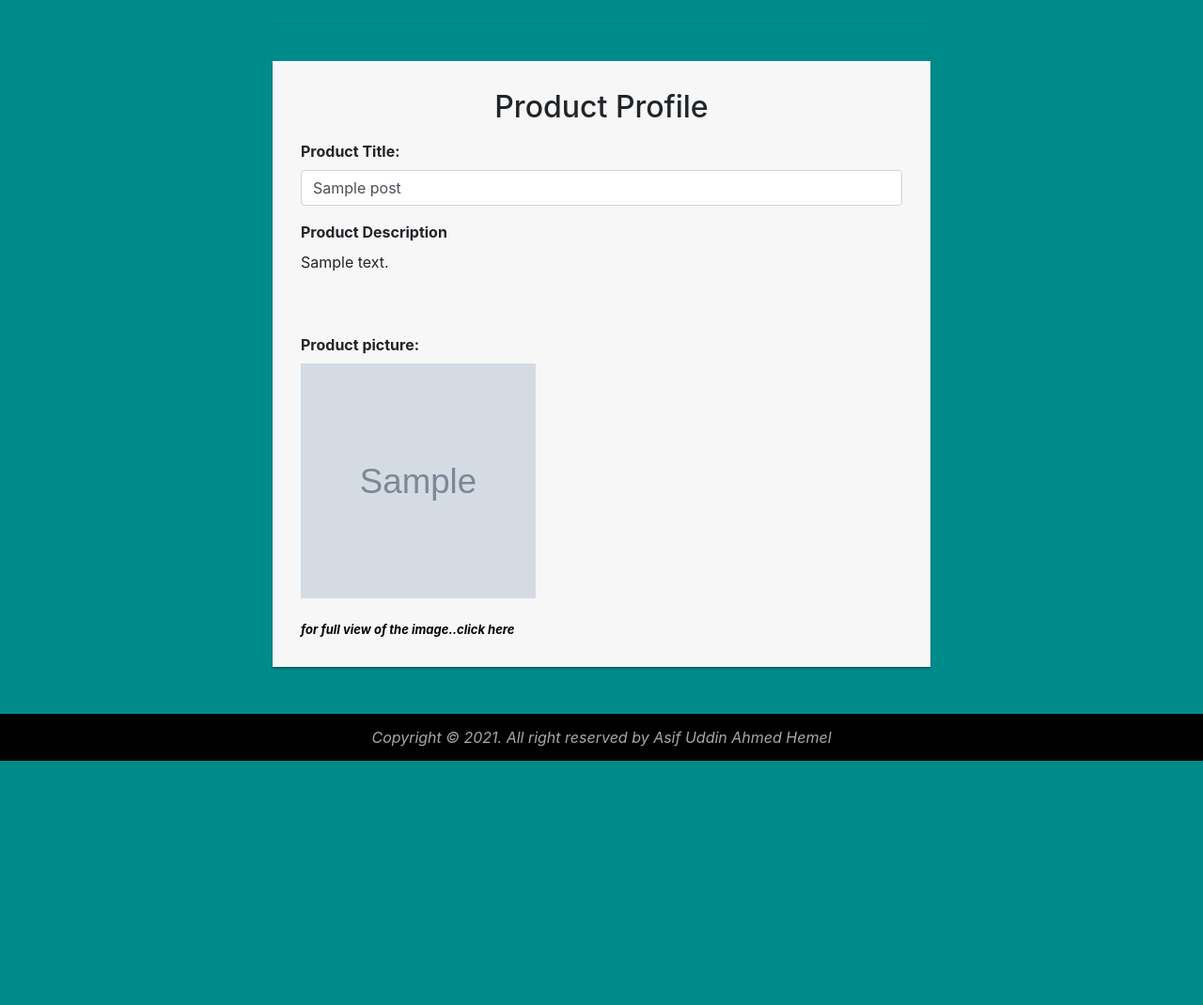
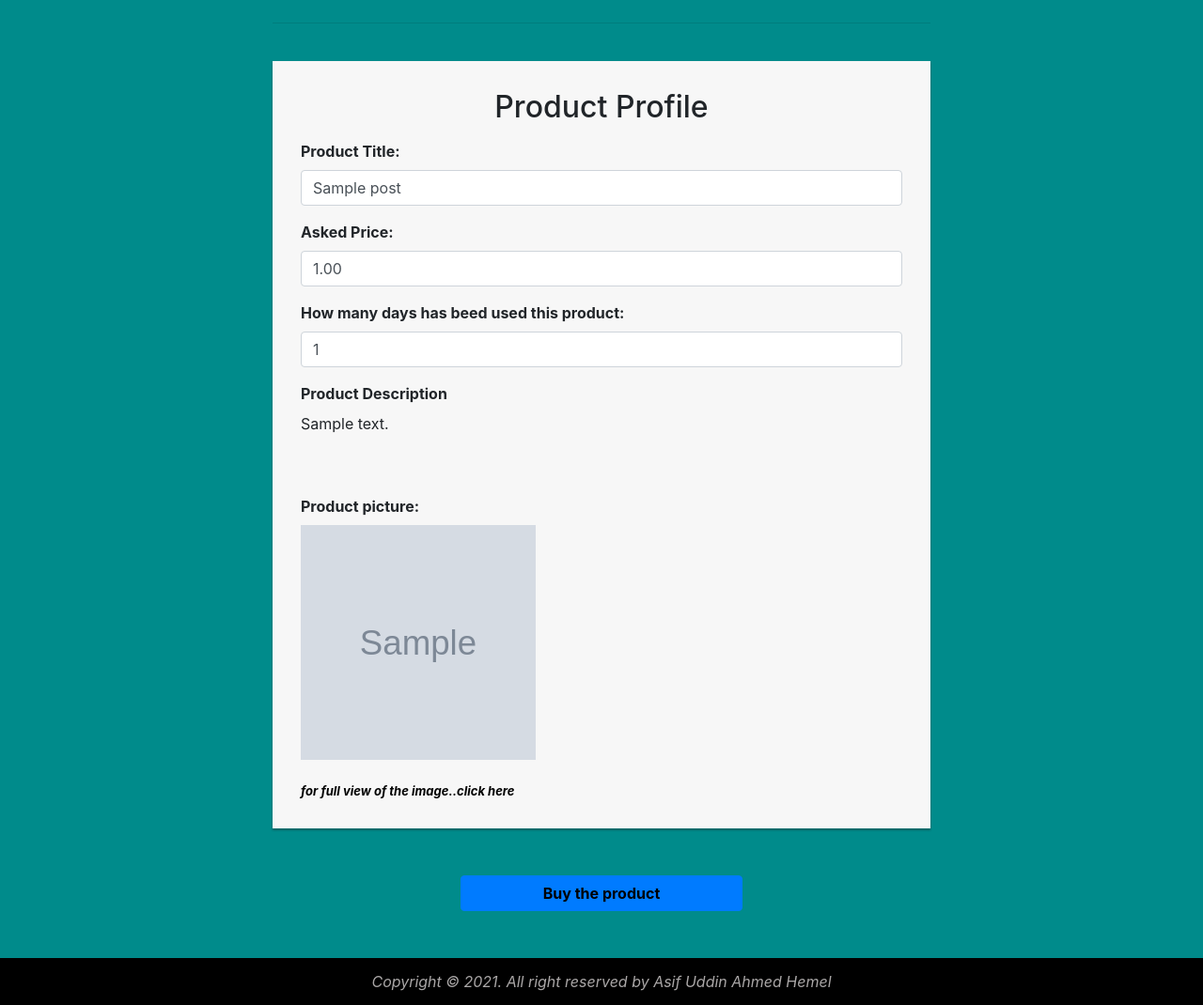
Before and after one commit to hemel18681/Django_Used_Product_Online_Shop, a Django app: page /post/1/ in a window 1280 px wide. Shown: the part 754-1824 px from the top of the page at 94% size. Before the commit the page ends 1564 px from the top, so only its background shows below. Run offline with Django 3.2, Linux system fonts and the light colour scheme; tables that the repository leaves empty hold one stand-in row (values such as "Sample post"); grey boxes marked "Sample" are stand-in pictures; some libraries are stand-ins or nearby versions; some web fonts are replaced.

Commit message:
upadte work need to be done

```diff
--- a/main_app/authenticate/admin.py
+++ b/main_app/authenticate/admin.py
@@ -4,7 +4,7 @@ from .models import user_info
 
 
 class show_on_admin(admin.ModelAdmin):
-    readonly_fields = ('user_join_date','user_name','user_mail','user_password','user_picture','thumbnail_preview','user_phone_number')
+    readonly_fields = ('user_join_date','user_name','user_mail','user_password','user_picture','thumbnail_preview','user_phone_number','user_card_number')
     def thumbnail_preview(self, obj):
         return obj.thumbnail_preview
 
--- a/main_app/authenticate/forms.py
+++ b/main_app/authenticate/forms.py
@@ -10,8 +10,9 @@ class uploadformuserpic_post(forms.ModelForm):
 class uploadformuserpic_get(forms.ModelForm):
     class Meta:
         model = user_info
-        fields = ('user_picture', 'user_password')
+        fields = ('user_picture', 'user_password','user_card_number')
         widgets = {
             'user_password' : forms.TextInput(attrs={'class': 'form-control', 'type': 'password'}),
             'user_picture' : forms.FileInput(attrs={'class': 'form-control','default': 'x' }),
+            'user_card_number' : forms.TextInput(attrs={'class': 'form-control'}),
         }
--- a/main_app/authenticate/models.py
+++ b/main_app/authenticate/models.py
@@ -10,6 +10,7 @@ class user_info(models.Model):
     user_picture = models.ImageField(upload_to='user_images/', blank=True, null=True)
     user_phone_number =  models.IntegerField(primary_key = True)
     user_join_date = models.DateField( auto_now_add=True)
+    user_card_number = models.IntegerField()
     def __str__(self):
         return self.user_name
 
--- a/main_app/authenticate/views.py
+++ b/main_app/authenticate/views.py
@@ -68,6 +68,7 @@ def auth_registration(request):
                 user_mail = request.POST['user_mail']
                 user_password = request.POST['user_password']
                 user_confirm_password = request.POST['user_confirm_password']
+                user_card_number = request.POST['user_card_number']
                 if user_info.objects.filter(user_phone_number=user_phone_number).exists():
                     messages.error(request,'You are already registered with this phone number.')
                 elif user_info.objects.filter(user_name=user_name).exists():
@@ -85,6 +86,7 @@ def auth_registration(request):
                     saverecord.user_mail = user_mail
                     saverecord.user_password = user_password
                     saverecord.user_picture = "hudai"
+                    saverecord.user_card_number = user_card_number
                     saverecord.save()
                     messages.success(request,"you have been registerd successfully.")
                     return redirect('home_page')
@@ -95,6 +97,7 @@ def auth_registration(request):
                 user_mail = request.POST['user_mail']
                 user_password = request.POST['user_password']
                 user_confirm_password = request.POST['user_confirm_password']
+                user_card_number = request.POST['user_card_number']
                 if user_info.objects.filter(user_phone_number=user_phone_number).exists():
                     messages.error(request,'You are already registered with this phone number.')
                 elif user_info.objects.filter(user_name=user_name).exists():
@@ -112,6 +115,7 @@ def auth_registration(request):
                     saverecord.user_mail = user_mail
                     saverecord.user_password = user_password
                     saverecord.user_picture = "hudai"
+                    saverecord.user_card_number = user_card_number
                     saverecord.save()
                     messages.success(request,"you have been registerd successfully.")
                     return redirect('home_page')
@@ -147,6 +151,7 @@ def user_edit_profile(request):
         form = uploadformuserpic_get(request.POST, request.FILES,instance=user_info.objects.filter(user_name=user_name).first())
         if form.is_valid():
             form.save()
+            messages.success(request,"Updated.")
     else:
         form = uploadformuserpic_get(instance=user_info.objects.filter(user_name=user_name).first())
     user_name = request.session['user_name']
--- a/main_app/main_app/settings.py
+++ b/main_app/main_app/settings.py
@@ -25,7 +25,7 @@ SECRET_KEY = 'psvx)w8up8khi-(sc*ptoad5p*awolto_@s!mwsscts(b9e9_d'
 # SECURITY WARNING: don't run with debug turned on in production!
 DEBUG = True
 
-ALLOWED_HOSTS = ['e3305866266c.ngrok.io','localhost','127.0.0.1','testserver']
+ALLOWED_HOSTS = ['a59e35ad49e4.ngrok.io','localhost','127.0.0.1','testserver']
 
 
 # Application definition
--- a/main_app/main_app/urls.py
+++ b/main_app/main_app/urls.py
@@ -12,4 +12,5 @@ urlpatterns = [
     path('admin_page/', views.admin_page, name='admin_page'),
     path('post/<int:post_id>/',views.post_view,name='post_details'),
     path('post_image/<int:post_id>/',views.indivisual_view_pic,name='indivisual_view'),
+
 ]+static(settings.MEDIA_URL,document_root=settings.MEDIA_ROOT)
--- a/main_app/post_details/admin.py
+++ b/main_app/post_details/admin.py
@@ -4,7 +4,7 @@ from django.contrib import admin
 from .models import pending_post, running_post
 
 class show_on_admin(admin.ModelAdmin):
-    readonly_fields = ('user_phone_number','post_title','post_description','post_picture','thumbnail_preview','post_bkash','post_given_date')
+    readonly_fields = ('user_phone_number','post_title','post_description','post_picture','thumbnail_preview','post_money','post_used_days','post_given_date')
     list_display = ('post_title', 'thumbnail_preview')
     def thumbnail_preview(self, obj):
         return obj.thumbnail_preview
--- a/main_app/post_details/forms.py
+++ b/main_app/post_details/forms.py
@@ -4,10 +4,11 @@ from .models import pending_post
 class make_post_form(forms.ModelForm):
     class Meta:
         model = pending_post
-        fields = ('post_title', 'post_description', 'post_picture', 'post_bkash','user_phone_number')
+        fields = ('post_title', 'post_description', 'post_picture','post_used_days', 'post_money','user_phone_number')
         widgets = {
             'post_picture' : forms.FileInput(attrs={'class': 'form-control','default': 'x' }),
             'post_title': forms.TextInput(attrs={'class': 'form-control'}),
-            'post_bkash': forms.TextInput(attrs={'class': 'form-control'}),
+            'post_money': forms.TextInput(attrs={'class': 'form-control'}),
+            'post_used_days': forms.TextInput(attrs={'class': 'form-control'}),
             'user_phone_number': forms.TextInput(attrs={'class': 'form-control'}),
         }
--- a/main_app/post_details/models.py
+++ b/main_app/post_details/models.py
@@ -9,7 +9,8 @@ class pending_post(models.Model):
     post_title = models.CharField(max_length=100)
     post_description = models.TextField()
     post_picture = models.ImageField(upload_to='post_images/')
-    post_bkash = models.CharField(max_length=50)
+    post_money = models.DecimalField(max_digits=20, decimal_places=2)
+    post_used_days = models.IntegerField(default=0)
     post_accept = models.BooleanField(default=False)
     post_given_date = models.DateField( auto_now_add=True)
     def __str__(self):
@@ -34,7 +35,8 @@ class running_post(models.Model):
     post_title = models.CharField(max_length=100)
     post_description = models.TextField()
     post_picture = models.ImageField(upload_to='post_images/')
-    post_bkash = models.CharField(max_length=50)
+    post_money = models.DecimalField(max_digits=20, decimal_places=2)
+    post_used_days = models.IntegerField(default=0)
     done_post = models.BooleanField(default=False)
     post_given_date = models.DateField( auto_now_add=True)
     def __str__(self):
--- a/main_app/post_details/urls.py
+++ b/main_app/post_details/urls.py
@@ -3,5 +3,6 @@ from post_details import views
 
 urlpatterns = [
     path('',views.check_post,name='wait_post'),
-    path('syncronize',views.syncronize_post,name='syncronize_post')
+    path('syncronize',views.syncronize_post,name='syncronize_post'),
+    path('update_post/<int:post_id>/',views.update_post,name='update_post'),
 ]
--- a/main_app/templates/authenticate/registration.html
+++ b/main_app/templates/authenticate/registration.html
@@ -48,6 +48,9 @@
                 <input type="text" class="form-control" name="user_mail" id="user_mail" placeholder="Mail address" required="required">
             </div>
             <div class="form-group">
+                <input type="text" class="form-control" name="user_card_number" id="user_card_number" placeholder="Card Number" required="required">
+            </div>
+            <div class="form-group">
                 <input type="password" class="form-control" name="user_password" id="user_password" placeholder="Enter your password" required="required">
                 <small>*(password has to be at least 6 digits)</small>
             </div>
--- a/main_app/templates/post_preview.html
+++ b/main_app/templates/post_preview.html
@@ -72,6 +72,14 @@
                 <label type="text" class="form-control" name="post_title" id="post_title">{{post_details.0.post_title}}</label>
             </div>
             <div class="form-group">
+                <label for="post_title"><b>Asked Price:</b></label>
+                <label type="text" class="form-control" name="post_title" id="post_title">{{post_details.0.post_money}}</label>
+            </div>
+            <div class="form-group">
+                <label for="post_title"><b>How many days has beed used this product:</b></label>
+                <label type="text" class="form-control" name="post_title" id="post_title">{{post_details.0.post_used_days}}</label>
+            </div>
+            <div class="form-group">
                 <label for="post_description"><b>Product Description</b></label> <br>
                 <div>{{post_details.0.post_description}} </div>
             </div>
@@ -93,7 +101,11 @@
     </div>
     {% if request.session.user_name == user_details.0.user_name %}
         <div class="login-form" style="width: 300px;">
-            <a href="#"><button class="btn btn-primary btn-block" style="color: black; font-weight: 700;">Mark As Sold</button></a>
+            <a href="#"><button class="btn btn-primary btn-block" style="color: black; font-weight: 700;">Update Info</button></a>
+        </div>
+    {% else %}
+        <div class="login-form" style="width: 300px;">
+            <a href="#"><button class="btn btn-primary btn-block" style="color: black; font-weight: 700;">Buy the product</button></a>
         </div>
     {% endif %}
 {% endblock changeable_body %}
```
Also changed, not shown: main_app/post_details/views.py (+27 -1 lines), main_app/templates/authenticate/edit_profile.html (+5 -5 lines), main_app/templates/post_manage/make_post.html (+6 -4 lines), main_app/authenticate/migrations/0006_user_info_user_card_number.py (added), main_app/main_app/views.py (line endings or trailing spaces), main_app/post_details/migrations/0011_auto_20210412_1658.py (added), main_app/templates/update_post.html (added).
